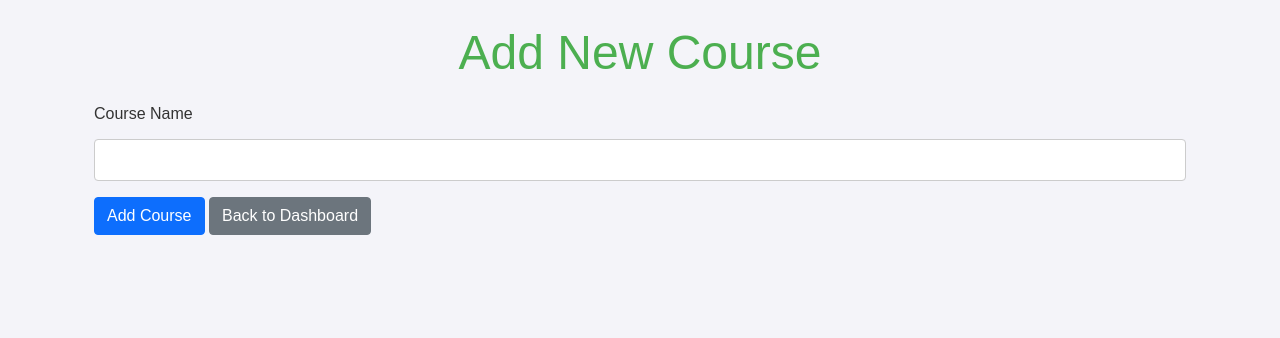
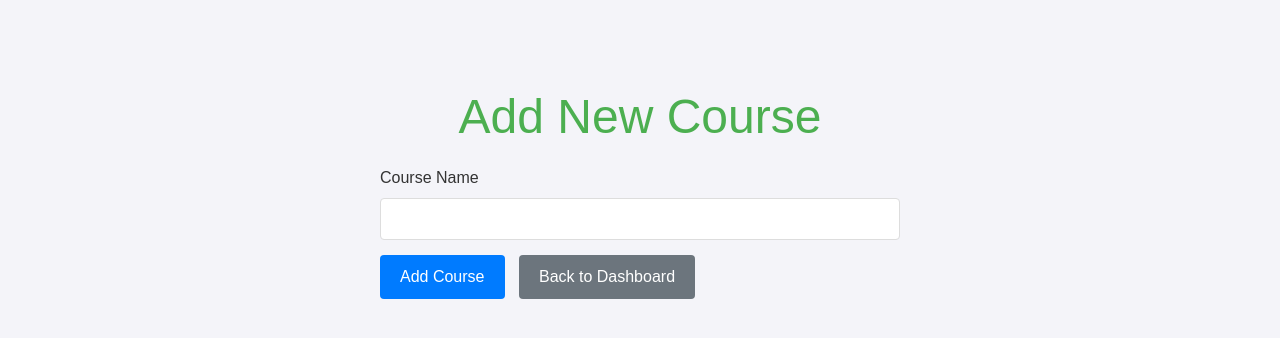
Before and after one commit to mawdis2/golf-leaderboard, a Flask app: page /add_course in a window 1280 px wide. Shown: the part 56-394 px from the top of the page. Run offline with Flask 2, Linux system fonts and the light colour scheme.

Commit message:
Improve course addition UI: - Replace course form in add_birdie with link - Update add_course template with proper form and styling

```diff
--- a/templates/add_course.html
+++ b/templates/add_course.html
@@ -6,20 +6,65 @@
 <div class="container mt-4">
     <h1>Add New Course</h1>
 
+    {% with messages = get_flashed_messages(with_categories=true) %}
+        {% if messages %}
+            {% for category, message in messages %}
+                <div class="alert alert-{{ category }}">{{ message }}</div>
+            {% endfor %}
+        {% endif %}
+    {% endwith %}
+
     <form method="POST" class="mt-4">
-        {{ form.csrf_token }}
-        <div class="mb-3">
-            {{ form.course_name.label(class="form-label") }}
-            {{ form.course_name(class="form-control") }}
-            {% if form.course_name.errors %}
-                {% for error in form.course_name.errors %}
-                    <div class="text-danger">{{ error }}</div>
-                {% endfor %}
-            {% endif %}
+        <input type="hidden" name="csrf_token" value="{{ csrf_token() }}">
+        <div class="form-group">
+            <label for="course_name" class="form-label">Course Name</label>
+            <input type="text" class="form-control" id="course_name" name="course_name" required>
         </div>
 
-        {{ form.submit(class="btn btn-primary") }}
+        <button type="submit" class="btn btn-primary">Add Course</button>
         <a href="{{ url_for('main.admin_dashboard') }}" class="btn btn-secondary">Back to Dashboard</a>
     </form>
 </div>
+
+<style>
+.container {
+    max-width: 600px;
+    margin: 0 auto;
+    padding: 20px;
+}
+
+.form-group {
+    margin-bottom: 15px;
+}
+
+label {
+    display: block;
+    margin-bottom: 5px;
+}
+
+input[type="text"] {
+    width: 100%;
+    padding: 8px;
+    border: 1px solid #ddd;
+    border-radius: 4px;
+}
+
+.btn {
+    padding: 10px 20px;
+    border: none;
+    border-radius: 4px;
+    cursor: pointer;
+    margin-right: 10px;
+}
+
+.btn-primary {
+    background-color: #007bff;
+    color: white;
+}
+
+.btn-secondary {
+    background-color: #6c757d;
+    color: white;
+}
+</style>
 {% endblock %}
```
Also changed, not shown: templates/add_birdie.html (+1 -8 lines).
